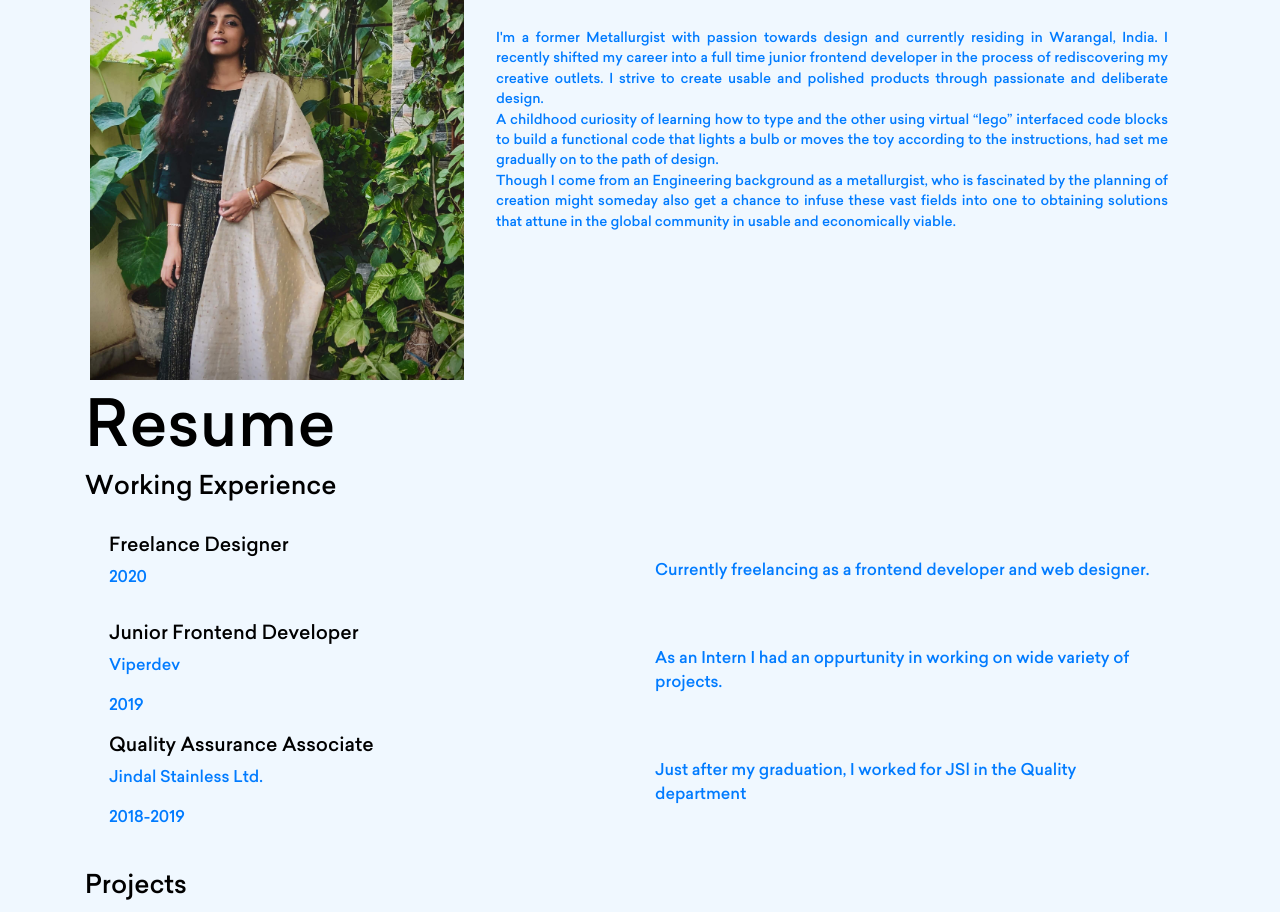
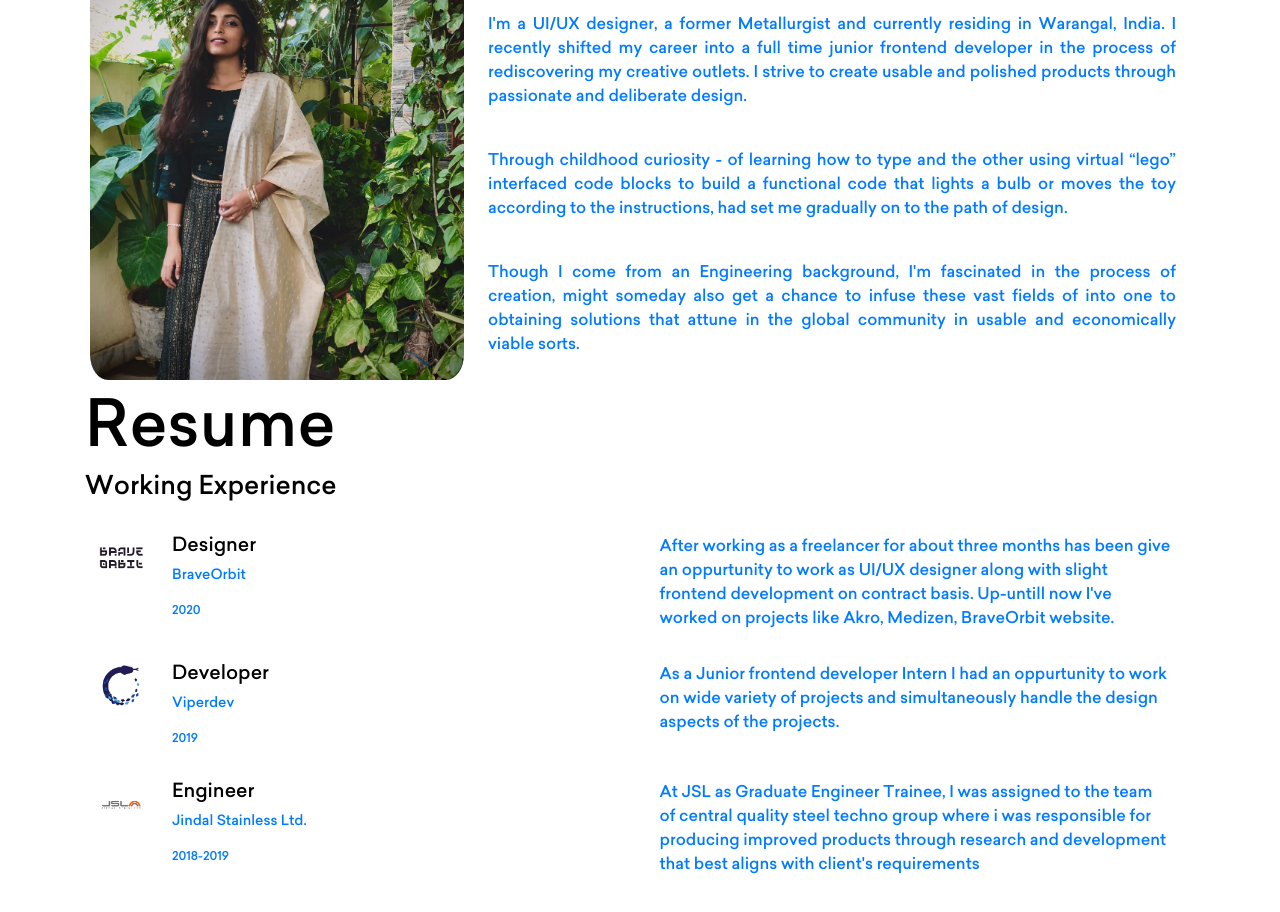
Before and after one commit to Chityalavaish/WebPortfolio, a website: page aboutme.html in a window 1280 px wide. Shown: the part 277-1189 px from the top of the page. Drawn offline with nearby package versions, Linux system fonts and the light colour scheme.

Commit message:
modify aboutPage

```diff
--- a/aboutme.html
+++ b/aboutme.html
@@ -20,10 +20,14 @@
         h5 {
             color: #000000;
         }
+
+        img {
+            border-radius: 6%;
+        }
     </style>
 </head>
 
-<body style="background-color: aliceblue;" class="about" id="bodyOpac">
+<body style="background-color: rgb(255, 255, 255);" class="about" id="bodyOpac">
     <div class="d-flex h-100 mx-auto flex-column">
         <header class="masthead mb-auto">
 
@@ -85,15 +89,22 @@
                                 <strong>My journey</strong>
                             </h3>
                         </div>
-                        <div data-aos="fade-up" data-aos-duration="2500">
+                        <div data-aos="fade-up" data-aos-duration="2500" class="pt-2">
 
-                            <p class="skill p-4">
-                                I'm a former Metallurgist with passion towards design and currently residing in Warangal, India. I recently shifted my career into a full time junior frontend developer in the process of rediscovering my creative outlets. I strive to create usable and
-                                polished products through passionate and deliberate design.
-                                <br> A childhood curiosity of learning how to type and the other using virtual “lego” interfaced code blocks to build a functional code that lights a bulb or moves the toy according to the instructions, had set me gradually
-                                on to the path of design.
-                                <br> Though I come from an Engineering background as a metallurgist, who is fascinated by the planning of creation might someday also get a chance to infuse these vast fields into one to obtaining solutions that attune
-                                in the global community in usable and economically viable.
+                            <p class="ml-3 mr-3">
+                                I'm a UI/UX designer, a former Metallurgist and currently residing in Warangal, India. I recently shifted my career into a full time junior frontend developer in the process of rediscovering my creative outlets. I strive to create usable and polished
+                                products through passionate and deliberate design.
+                            </p>
+
+                            <br>
+                            <p class="ml-3 mr-3">
+                                Through childhood curiosity - of learning how to type and the other using virtual “lego” interfaced code blocks to build a functional code that lights a bulb or moves the toy according to the instructions, had set me gradually on to the path of design.
+                            </p>
+
+                            <br>
+                            <p class="ml-3 mr-3">
+                                Though I come from an Engineering background, I'm fascinated in the process of creation, might someday also get a chance to infuse these vast fields of into one to obtaining solutions that attune in the global community in usable and economically viable
+                                sorts.
                             </p>
                         </div>
                     </div>
@@ -113,39 +124,60 @@
                         </h4>
                     </div>
                     <div class="container p-4">
-
-                        <div class="row">
+                        <div class="row pb-3">
                             <div class="col" data-aos="fade-up" data-aos-duration="2500">
-                                <h5>Freelance Designer</h5>
-                                <p>2020</p>
+                                <div class="row p-0">
+                                    <div>
+                                        <img class="pb-2 m-0" width="54" src="images/icons/bravelogo.png">
+                                    </div>
+                                    <div class="col p-0">
+                                        <h5 class="pl-4">Designer</h5>
+                                        <p class="pl-4" style="font-size: 14px !important;">BraveOrbit</p>
+                                        <p class="pl-4" style="font-size: 12px !important;">2020</p>
+                                    </div>
+                                </div>
                             </div>
-                            <div class="col p-4" data-aos="fade-up" data-aos-duration="2500">
+                            <div class="col pl-4" data-aos="fade-up" data-aos-duration="2500">
                                 <p>
-                                    Currently freelancing as a frontend developer and web designer.
+                                    After working as a freelancer for about three months has been give an oppurtunity to work as UI/UX designer along with slight frontend development on contract basis. Up-untill now I've worked on projects like Akro, Medizen, BraveOrbit website.
+                                </p>
+                            </div>
+                        </div>
+                        <div class="row pb-3">
+                            <div class="col" data-aos="fade-up" data-aos-duration="2500">
+                                <div class="row p-0">
+                                    <div>
+                                        <img class="pb-2 m-0" width="54" src="images/icons/viperlogo.png">
+                                    </div>
+                                    <div class="col p-0">
+                                        <h5 class="pl-4">Developer</h5>
+                                        <p class="pl-4" style="font-size: 14px !important;">Viperdev</p>
+                                        <p class="pl-4" style="font-size: 12px !important;">2019</p>
+                                    </div>
+                                </div>
+                            </div>
+                            <div class="col pl-4" data-aos="fade-up" data-aos-duration="2500">
+                                <p>
+                                    As a Junior frontend developer Intern I had an oppurtunity to work on wide variety of projects and simultaneously handle the design aspects of the projects.
                                 </p>
                             </div>
                         </div>
                         <div class="row">
                             <div class="col" data-aos="fade-up" data-aos-duration="2500">
-                                <h5>Junior Frontend Developer</h5>
-                                <p>Viperdev</p>
-                                <p>2019</p>
+                                <div class="row p-0">
+                                    <div>
+                                        <img class="pb-2 m-0" width="54" src="images/icons/jslLogo.png">
+                                    </div>
+                                    <div class="col p-0">
+                                        <h5 class="pl-4">Engineer</h5>
+                                        <p class="pl-4" style="font-size: 14px !important;">Jindal Stainless Ltd.</p>
+                                        <p class=" pl-4" style="font-size: 12px !important; ">2018-2019</p>
+                                    </div>
+                                </div>
                             </div>
-                            <div class="col p-4" data-aos="fade-up" data-aos-duration="2500">
+                            <div class="col pl-4" data-aos="fade-up " data-aos-duration="2500">
                                 <p>
-                                    As an Intern I had an oppurtunity in working on wide variety of projects.
-                                </p>
-                            </div>
-                        </div>
-                        <div class="row">
-                            <div class="col" data-aos="fade-up" data-aos-duration="2500">
-                                <h5>Quality Assurance Associate</h5>
-                                <p>Jindal Stainless Ltd.</p>
-                                <p>2018-2019</p>
-                            </div>
-                            <div class="col p-4" data-aos="fade-up" data-aos-duration="2500">
-                                <p>
-                                    Just after my graduation, I worked for JSl in the Quality department
+                                    At JSL as Graduate Engineer Trainee, I was assigned to the team of central quality steel techno group where i was responsible for producing improved products through research and development that best aligns with client's requirements
                                 </p>
                             </div>
                         </div>
@@ -156,11 +188,11 @@
                                 Projects
                             </h4>
                         </div>
-                        <div class="p-4">
-                            <div class="row">
-                                <div class="col" data-aos="fade-up" data-aos-duration="2500">
+                        <div class="p-4 ">
+                            <div class="row ">
+                                <div class="col " data-aos="fade-up " data-aos-duration="2500 ">
                                     <h5>RecycleHero - Viperdev, Hamburg</h5>
-                                    <div class=" p-4" data-aos="fade-up" data-aos-duration="2500">
+                                    <div class=" p-4 " data-aos="fade-up " data-aos-duration="2500 ">
                                         <p>
                                             • Cross- platform application for picking up disposals to recycle, while the user can use their valuable time for rational purposes.
                                             <br>• Explored varied skills in the commencing project, designed and developed the functionalities like Zipcodes Filtering locations, the Pickup-page etc.
@@ -168,10 +200,10 @@
                                     </div>
                                 </div>
                             </div>
-                            <div class="row">
-                                <div class="col" data-aos="fade-up" data-aos-duration="2500">
+                            <div class="row ">
+                                <div class="col " data-aos="fade-up " data-aos-duration="2500 ">
                                     <h5>GrunderFlirt - Viperdev, Hamburg</h5>
-                                    <div class=" p-4" data-aos="fade-up" data-aos-duration="2500">
+                                    <div class=" p-4 " data-aos="fade-up " data-aos-duration="2500 ">
                                         <p>
                                             • Cross-platform application with specific mobile usage to connect with like-minded aspirants and fetching a job across the prefered location.
                                             <br>• Built and developed application with minimal gesture features and swift navigation.
@@ -180,18 +212,18 @@
                                     </div>
                                 </div>
                             </div>
-                            <div class="row">
-                                <div class="col">
-                                    <div data-aos="fade-up" data-aos-duration="2500">
+                            <div class="row ">
+                                <div class="col ">
+                                    <div data-aos="fade-up " data-aos-duration="2500 ">
                                         <h5> Minor Projects - Viperdev, Hamburg</h5>
                                     </div>
-                                    <div class="p-4">
-                                        <div data-aos="fade-up" data-aos-duration="2500">
+                                    <div class="p-4 ">
+                                        <div data-aos="fade-up " data-aos-duration="2500 ">
                                             <p>
                                                 Websites:
                                             </p>
                                         </div>
-                                        <div data-aos="fade-up" data-aos-duration="2500">
+                                        <div data-aos="fade-up " data-aos-duration="2500 ">
                                             <p>
                                                 LetsViperit and DigitiseFast are the websites created on the request of the marketing team for the proceedings of promoting company on digital Platform.
                                             </p>
@@ -206,15 +238,15 @@
                             Skillset
                         </h4>
                     </div>
-                    <div class="container d-flex justify-content-between p-4 align-items-center">
+                    <div class="container d-flex justify-content-between p-4 align-items-center ">
 
-                        <div class="carded">
-                            <div class="skill">
+                        <div class="carded ">
+                            <div class="skill ">
                                 <h5>
                                     <strong>Skills</strong>
                                 </h5>
                             </div>
-                            <div data-aos="fade-up" data-aos-duration="2500">
+                            <div data-aos="fade-up " data-aos-duration="2500 ">
 
                                 <p>
                                     Graphic Designing
@@ -231,13 +263,13 @@
                             </div>
 
                         </div>
-                        <div class="carded">
-                            <div class="skill">
+                        <div class="carded ">
+                            <div class="skill ">
                                 <h5>
                                     <strong>Tools</strong>
                                 </h5>
                             </div>
-                            <div class="text-end" data-aos="fade-up" data-aos-duration="2500">
+                            <div class="text-end " data-aos="fade-up " data-aos-duration="2500 ">
 
                                 <p>
                                     Adobe illustrator
@@ -260,27 +292,27 @@
                         </h4>
                     </div>
 
-                    <div class="pt-4">
-                        <div class="container">
-                            <div class="col">
-                                <div data-aos="fade-up" data-aos-duration="2500">
+                    <div class="pt-4 ">
+                        <div class="container ">
+                            <div class="col ">
+                                <div data-aos="fade-up " data-aos-duration="2500 ">
                                     <h5>National Institute of Technology Durgapur</h5>
                                     <p>2018 - 2014</p>
                                 </div>
-                                <div data-aos="fade-up" data-aos-duration="2500">
+                                <div data-aos="fade-up " data-aos-duration="2500 ">
                                     <p>
                                         Bachelores in Metallurgical and Materials Engineering.
                                     </p>
                                 </div>
                             </div>
                         </div>
-                        <div class="container">
-                            <div class="col">
-                                <div data-aos="fade-up" data-aos-duration="2500">
+                        <div class="container ">
+                            <div class="col ">
+                                <div data-aos="fade-up " data-aos-duration="2500 ">
                                     <h5>Sri Chaitanya Jr College, Vijayawada</h5>
                                     <p>2014 - 2012</p>
                                 </div>
-                                <div data-aos="fade-up" data-aos-duration="2500">
+                                <div data-aos="fade-up " data-aos-duration="2500 ">
                                     <p>
                                         • Finished my secondary education in Science.
                                         </br>
@@ -295,7 +327,7 @@
             </div>
         </div>
         <footer class="mastfoot mt-auto">
-            <div class=" text-center" style="background-color: aliceblue;">
+            <div class=" text-center" style="background-color: rgb(0, 0, 0);">
                 <div class="footer-copyright text-center py-4" style="color: #007bff;">© 2020 Vaishnavi chityala
                 </div>
             </div>
```
Also changed, not shown: index.html (+6 -1 lines), main.css (+8 -1 lines).
